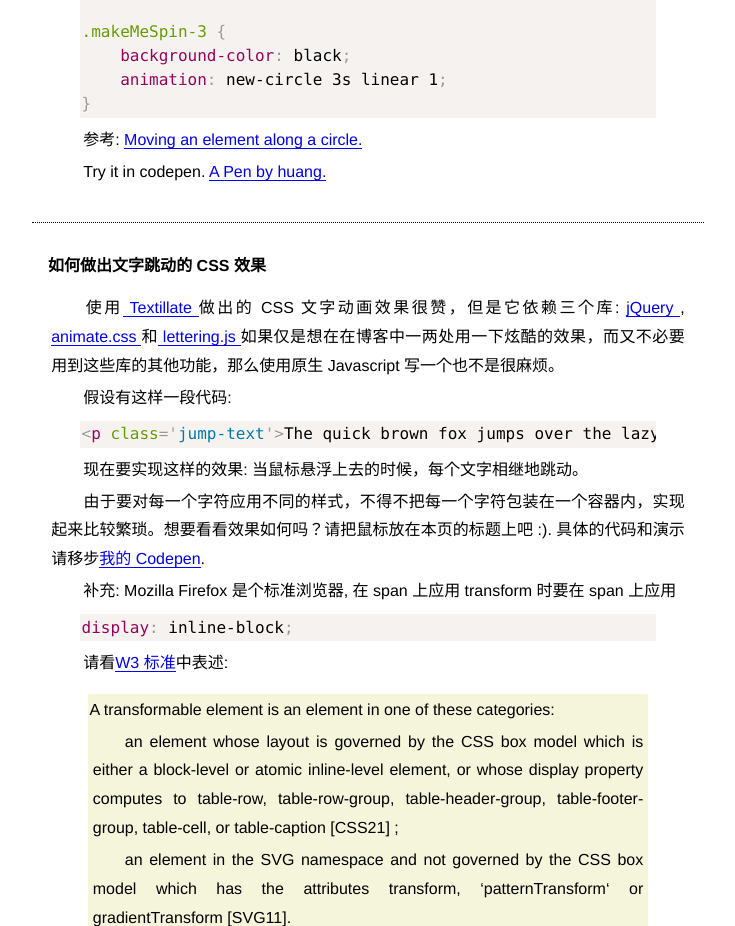
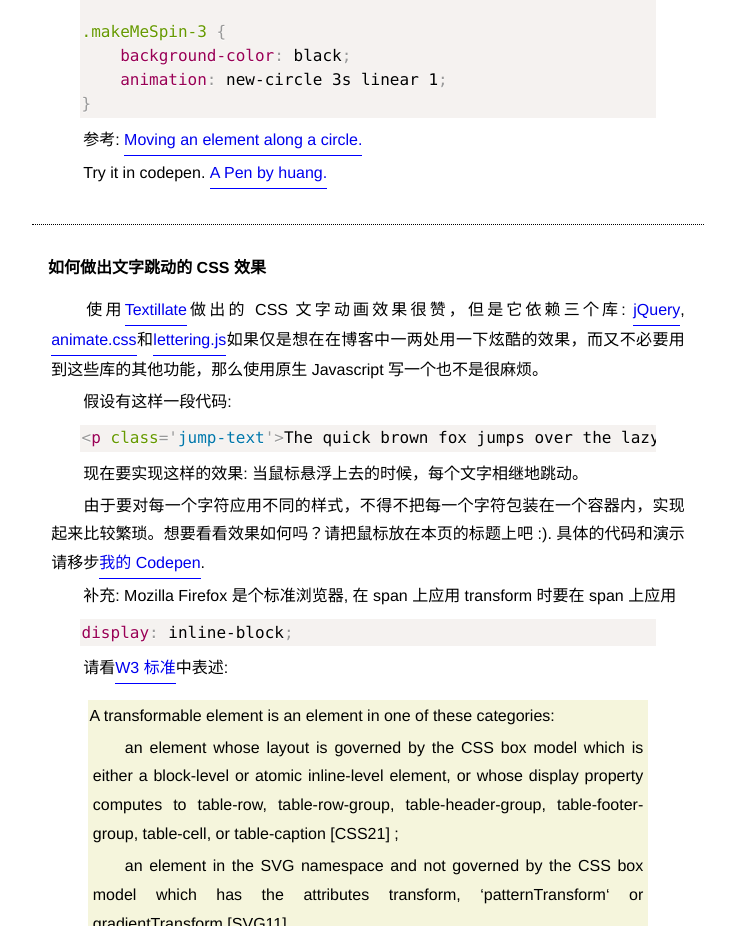
Before and after one commit to GuisenHuang/guisenhuang.github.io, a plain HTML site: page index.html in a window 1280 px wide. Shown: the part 1800-2726 px from the top of the page, without its empty margins (272-1007 px from the left). Drawn offline with Linux system fonts and the light colour scheme.

Commit message:
bug fixed

```diff
--- a/style/main.css
+++ b/style/main.css
@@ -158,6 +158,9 @@ article p::before {
 
 article a:link {
     text-decoration: none;
+    display: inline-block;
+    -webkit-box-sizing: border-box;
+    box-sizing: border-box;
     border-bottom: 1px solid blue;
 }
 
```
